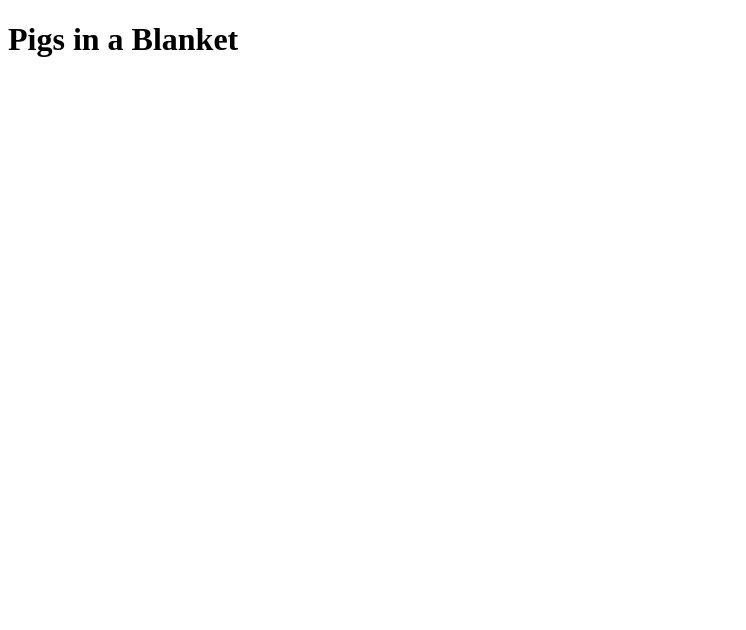
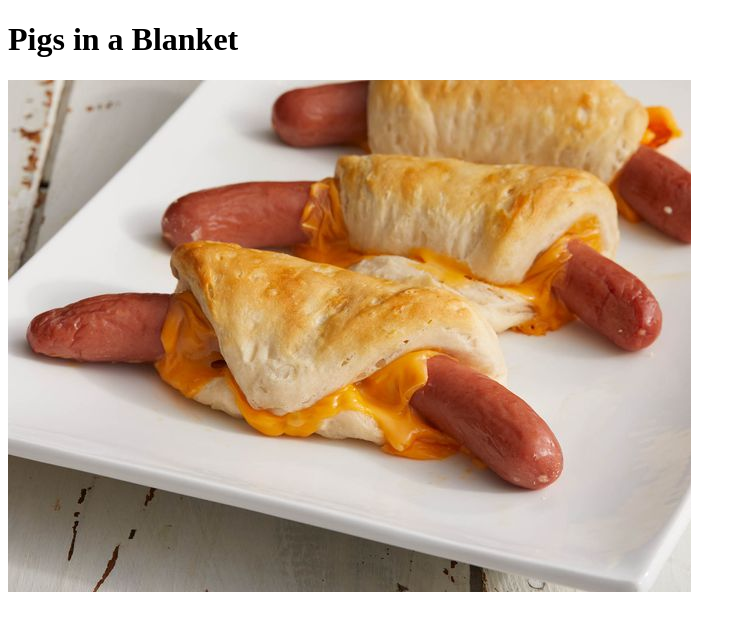
Before and after one commit to mostafa-imam/odin-recipes, a plain HTML site: page recipes/Pigs_in_a_Blanket.html in a window 1280 px wide. Shown: the whole page, without its empty margins (0-746 px from the left). Drawn offline with Linux system fonts and the light colour scheme.

Commit message:
feat(Pigs_in_a_Blanket): Add <img> to file
including src & alt to recipe image

```diff
--- a/recipes/Pigs_in_a_Blanket.html
+++ b/recipes/Pigs_in_a_Blanket.html
@@ -7,5 +7,6 @@
     </head>
     <body>
         <h1>Pigs in a Blanket</h1>
+        <img src="../img/Pigs_in_a_Blanket.jpg" alt="Pigs in a Blanket dish">
     </body>
 </html>
```
